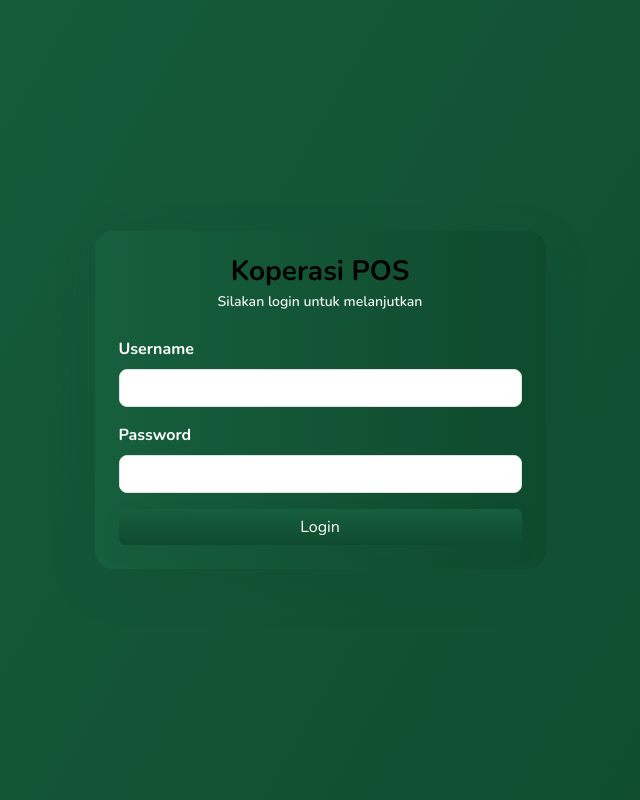
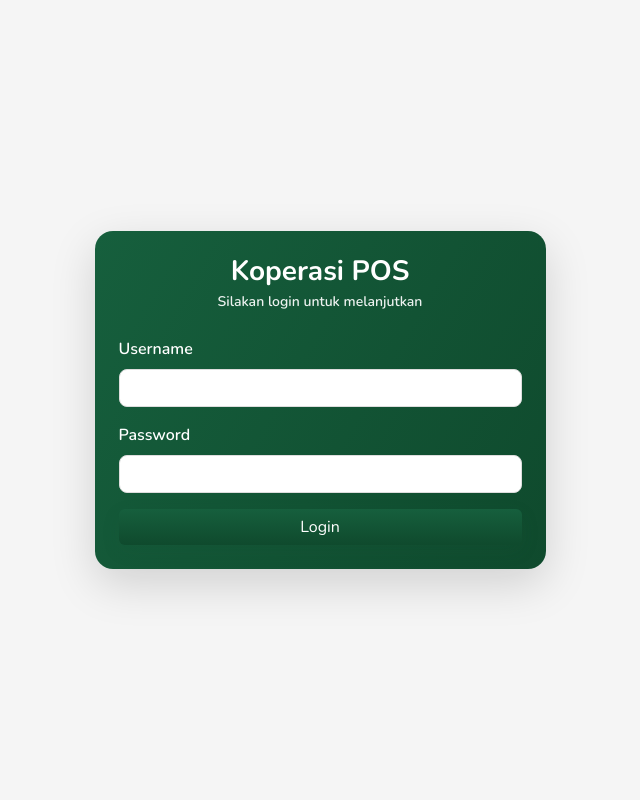
Before and after one commit to SatriaRidhoRamadana/PIPL---Web-Manajemen-Stok-Koperasi, a CodeIgniter app: page /koperasi/index.php/auth/index in a window 1280 px wide. Shown: the whole page, without its empty margins (320-960 px from the left). Run offline with CodeIgniter, Linux system fonts and the light colour scheme.

Commit message:
ui: ubah halaman login - background abu-abu, hanya box form yang hijau

```diff
--- a/application/views/auth/login.php
+++ b/application/views/auth/login.php
@@ -8,19 +8,46 @@
     <link href="https://fonts.googleapis.com/css2?family=Nunito:wght@400;600;700&display=swap" rel="stylesheet">
     <link rel="stylesheet" href="<?= base_url('assets/css/custom.css'); ?>">
     <style>
-        body { background: linear-gradient(120deg, var(--brand), var(--brand-dark)); min-height: 100vh; color: #fff; }
-        .card { border: none; border-radius: 18px; box-shadow: 0 15px 45px rgba(15,74,45,0.18); }
+        body {
+            background: #f5f5f5;
+            min-height: 100vh;
+            color: #333;
+            display: flex;
+            align-items: center;
+            justify-content: center;
+        }
+        .login-container {
+            width: 100%;
+            display: flex;
+            align-items: center;
+            justify-content: center;
+            min-height: 100vh;
+        }
+        .card {
+            border: none;
+            border-radius: 18px;
+            box-shadow: 0 15px 45px rgba(0,0,0,0.15);
+            background: linear-gradient(120deg, var(--brand), var(--brand-dark));
+            color: #fff;
+        }
         .card .text-muted { color: rgba(255,255,255,0.85); }
         .card h3 { color: #fff; font-family: 'Nunito', sans-serif; }
+        .card .form-control {
+            background: #ffffff !important;
+            color: #15302a !important;
+            border: 1px solid #ddd;
+        }
+        .card .form-label { color: #fff; font-weight: 600; }
     </style>
 </head>
 <body>
+    <div class="login-container">
         <div class="container">
-        <div class="row justify-content-center align-items-center" style="min-height:100vh;">
+            <div class="row justify-content-center">
                 <div class="col-md-5">
-                <div class="card p-4 panel-surface">
+                    <div class="card p-4">
                         <div class="text-center mb-4">
-                        <h3 class="mb-0" style="color:#000 !important;">Koperasi POS</h3>
+                            <h3 class="mb-0">Koperasi POS</h3>
                             <small class="text-muted">Silakan login untuk melanjutkan</small>
                         </div>
                         <?php if (!empty($error)): ?>
@@ -41,5 +68,6 @@
                 </div>
             </div>
         </div>
+    </div>
 </body>
 </html>
```
Lines whose indentation alone changed are shown as unchanged.
